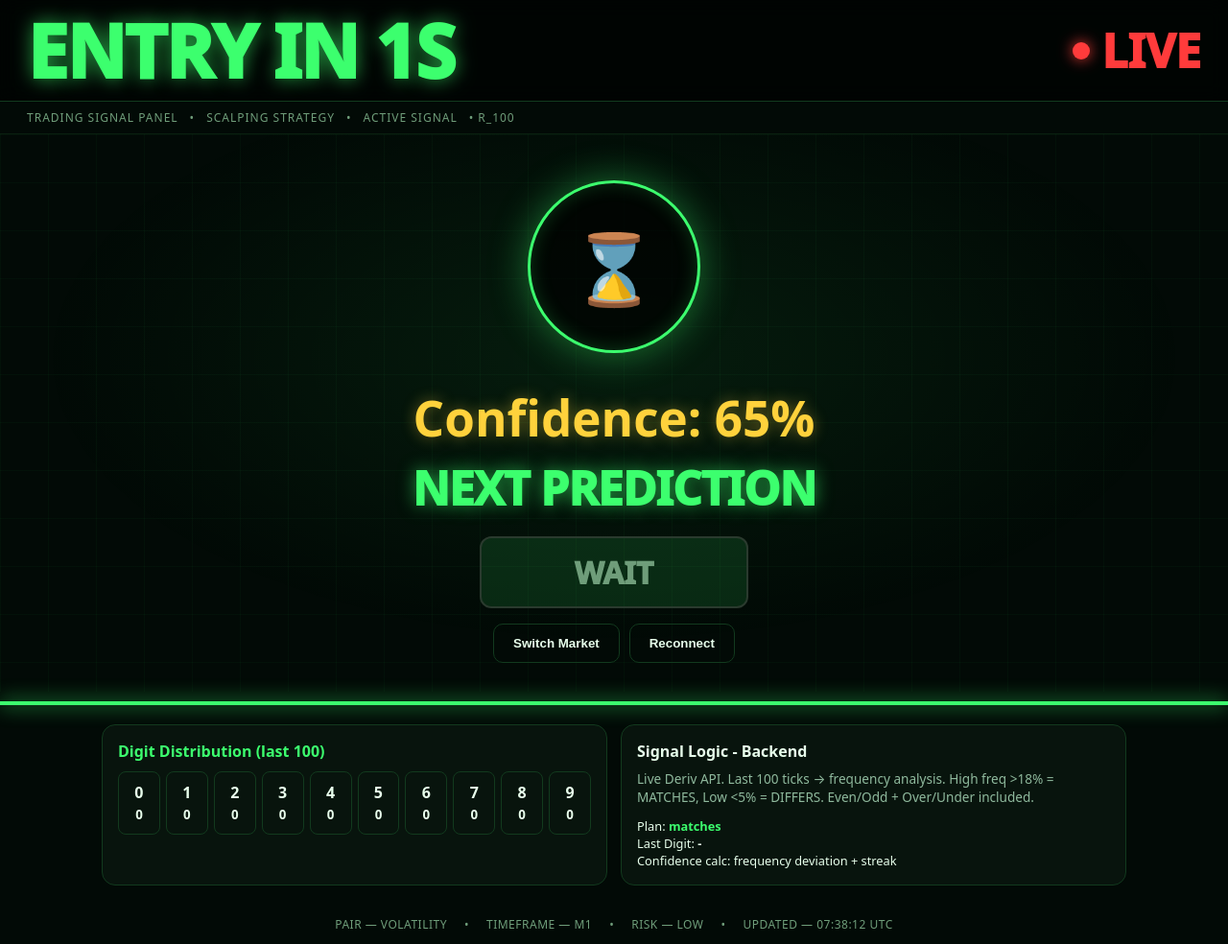
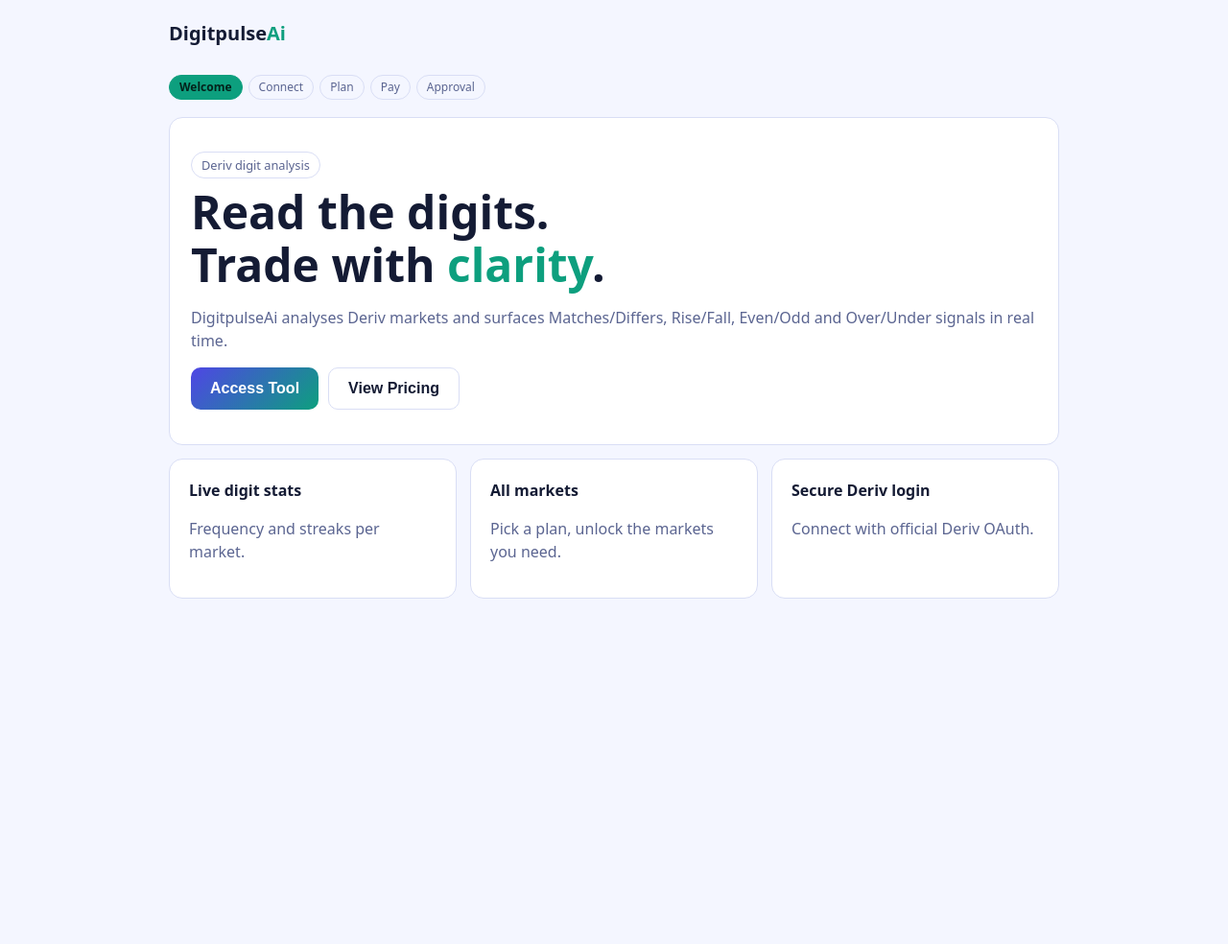
Before and after one commit to marangahezekiel-gif/digitpulseai, a plain HTML site: page index.html in a window 1280 px wide. Shown: the whole page at 96% size. After the commit the page ends 800 px from the top, so only its background shows below. Drawn offline with Linux system fonts and the light colour scheme.

```diff
--- a/index.html
+++ b/index.html
@@ -2,124 +2,93 @@
 <html lang="en">
 <head>
 <meta charset="utf-8">
-<meta name="viewport" content="width=device-width, initial-scale=1">
-<title>DigitpulseAi - LIVE Signal Panel</title>
+<meta name="viewport" content="width=device-width, initial-scale=1, viewport-fit=cover">
+<title>DigitpulseAi</title>
 <style>
-:root{--bg:#020a06;--card:#08140d;--bd:#123a1e;--tx:#e8ffec;--ac:#3cff6e;--ac2:#ffd23c;--red:#ff3b3b}
-*{box-sizing:border-box;margin:0;padding:0}
-body{background:var(--bg);color:var(--tx);font-family:system-ui,-apple-system,Segoe UI,Roboto,sans-serif;overflow-x:hidden}
-.top{display:flex;justify-content:space-between;align-items:center;padding:18px 28px;border-bottom:1px solid var(--bd);background:rgba(0,0,0,.6);backdrop-filter:blur(10px)}
-.entry{font-size:clamp(2rem,7vw,4.8rem);font-weight:1000;letter-spacing:-2px;color:var(--ac);text-shadow:0 0 20px rgba(60,255,110,.6);line-height:.9}
-.live{color:var(--red);font-weight:1000;font-size:clamp(1.5rem,4vw,3rem);display:flex;align-items:center;gap:12px}
-.live i{width:18px;height:18px;background:var(--red);border-radius:50%;display:inline-block;box-shadow:0 0 15px var(--red);animation:pulse 1s infinite}
-@keyframes pulse{0%,100%{opacity:1;transform:scale(1)}50%{opacity:.5;transform:scale(1.2)}}
-.sub{padding:8px 28px;font-size:.75rem;letter-spacing:1px;color:#6f9d7a;display:flex;gap:12px;flex-wrap:wrap;border-bottom:1px solid #0a2010}
-.main{min-height:72vh;display:flex;flex-direction:column;align-items:center;justify-content:center;padding:30px 16px;text-align:center;position:relative;background:radial-gradient(600px 300px at 50% 40%, rgba(60,255,110,.08), transparent), linear-gradient(rgba(60,255,110,.03) 1px, transparent 1px), linear-gradient(90deg, rgba(60,255,110,.03) 1px, transparent 1px);background-size:auto, 50px 50px, 50px 50px}
-.hour{width:180px;height:180px;border:3px solid var(--ac);border-radius:50%;display:grid;place-items:center;margin:18px auto;box-shadow:0 0 40px rgba(60,255,110,.4), inset 0 0 20px rgba(60,255,110,.2);background:rgba(0,0,0,.7)}
-.hour span{font-size:4.5rem}
-.conf{font-size:clamp(1.8rem,5vw,3.2rem);font-weight:900;color:var(--ac2);text-shadow:0 0 15px rgba(255,210,60,.4);margin-top:14px}
-.next{font-size:clamp(1.6rem,5vw,3rem);font-weight:1000;color:var(--ac);letter-spacing:-1px;margin-top:6px;text-shadow:0 0 18px rgba(60,255,110,.6)}
-.sig{margin-top:18px;padding:14px 28px;border:2px solid var(--ac);border-radius:12px;font-size:clamp(1.2rem,3vw,2rem);font-weight:1000;background:rgba(60,255,110,.12);min-width:280px}
-.sig.MATCHES{border-color:var(--ac);color:var(--ac)}
-.sig.DIFFERS{border-color:var(--red);color:var(--red)}
-.sig.WAIT{border-color:#2a3a2e;color:#6f9d7a}
-.grid{max-width:1100px;margin:0 auto;padding:20px 16px;display:grid;gap:14px;grid-template-columns:repeat(auto-fit,minmax(260px,1fr))}
-.card{background:var(--card);border:1px solid var(--bd);border-radius:14px;padding:16px}
-.digits{display:grid;grid-template-columns:repeat(10,1fr);gap:6px;margin-top:10px}
-.d{border:1px solid var(--bd);border-radius:8px;padding:10px 0;text-align:center;font-weight:900}
-.d.hot{border-color:var(--ac);background:rgba(60,255,110,.15);color:var(--ac)}
-.bottom{height:4px;background:var(--ac);box-shadow:0 0 20px var(--ac);margin-top:10px}
-.foot{display:flex;justify-content:center;gap:18px;flex-wrap:wrap;padding:12px;font-size:.75rem;color:#6f9d7a;letter-spacing:.5px}
-button{cursor:pointer}
-.btn{background:linear-gradient(135deg,#1a6d33,var(--ac));border:0;color:#02140a;font-weight:900;padding:12px 20px;border-radius:10px}
+:root{--bg:#0b1020;--card:#141b34;--bd:#263056;--tx:#e8ecff;--mu:#9aa6d6;--ac:#22d3a6;--ac2:#6366f1;--wr:#fbbf24;
+box-sizing:border-box;padding-top:env(safe-area-inset-top,0px);padding-bottom:env(safe-area-inset-bottom,0px)}
+@media(prefers-color-scheme:light){:root:not([data-theme="dark"]){--bg:#f4f6ff;--card:#fff;--bd:#d9def5;--tx:#141b34;--mu:#5b6591;--ac:#0d9f7e;--ac2:#4f46e5;--wr:#b45309}}
+:root[data-theme="light"]{--bg:#f4f6ff;--card:#fff;--bd:#d9def5;--tx:#141b34;--mu:#5b6591;--ac:#0d9f7e;--ac2:#4f46e5;--wr:#b45309}
+:root[data-theme="dark"]{--bg:#0b1020;--card:#141b34;--bd:#263056;--tx:#e8ecff;--mu:#9aa6d6;--ac:#22d3a6;--ac2:#6366f1;--wr:#fbbf24}
+html{scroll-padding-top:env(safe-area-inset-top,0px)}
+*{box-sizing:border-box}
+body{margin:0;background:var(--bg);color:var(--tx);font-family:system-ui,-apple-system,"Segoe UI",Roboto,sans-serif;line-height:1.5}
+.w{max-width:960px;margin:0 auto;padding:20px 16px 48px}
+nav{display:flex;justify-content:space-between;align-items:center;margin-bottom:28px}
+.logo{font-weight:800;font-size:1.25rem}.logo b{color:var(--ac)}
+.pill{font-size:.8rem;color:var(--mu);border:1px solid var(--bd);border-radius:99px;padding:4px 10px}
+h1{font-size:clamp(1.9rem,6vw,3rem);line-height:1.15;margin:.2em 0}
+h2{margin:.2em 0 .6em}
+p{color:var(--mu)}
+.btn{background:linear-gradient(135deg,var(--ac2),var(--ac));color:#fff;border:0;border-radius:10px;padding:12px 20px;font-size:1rem;font-weight:700;cursor:pointer}
 .btn.g{background:transparent;border:1px solid var(--bd);color:var(--tx)}
+.btn:disabled{opacity:.5;cursor:not-allowed}
+.card{background:var(--card);border:1px solid var(--bd);border-radius:14px;padding:20px}
+.grid{display:grid;gap:14px;grid-template-columns:repeat(auto-fit,minmax(240px,1fr))}
+.plan{cursor:pointer;position:relative;transition:.15s}
+.plan:hover,.plan.sel{border-color:var(--ac);transform:translateY(-2px)}
+.price{font-size:2rem;font-weight:800}.price small{font-size:.9rem;color:var(--mu);font-weight:400}
+.tag{position:absolute;top:-10px;right:14px;background:var(--ac);color:#04221b;font-size:.7rem;font-weight:800;padding:2px 10px;border-radius:99px}
+ul{padding-left:18px;color:var(--mu)}
+.row{display:flex;gap:8px;align-items:center;background:var(--bg);border:1px solid var(--bd);border-radius:10px;padding:10px;margin:6px 0 14px}
+.row code{flex:1;word-break:break-all;font-size:.9rem}
+.row button{border:0;background:var(--ac2);color:#fff;border-radius:8px;padding:6px 12px;cursor:pointer}
+.tabs{display:flex;gap:8px;margin:14px 0}
+.tabs .btn{flex:1}
+.hid{display:none}
+.steps{display:flex;gap:6px;margin-bottom:18px;font-size:.75rem;color:var(--mu);flex-wrap:wrap}
+.steps span{padding:3px 10px;border-radius:99px;border:1px solid var(--bd)}.steps .on{background:var(--ac);color:#04221b;border-color:var(--ac);font-weight:700}
+.wait{text-align:center}.wait .ic{font-size:3rem}
+.note{font-size:.8rem;color:var(--wr)}
+.acts{display:flex;gap:10px;flex-wrap:wrap;margin-top:14px}
 </style>
 </head>
 <body>
-<div class="top">
-<div class="entry" id="entry">ENTRY IN 3S</div>
-<div class="live"><i></i>LIVE</div>
+<div class="w">
+<nav><div class="logo">Digitpulse<b>Ai</b></div></nav>
+<div class="steps" id="steps"></div>
+<main id="app"></main>
 </div>
-<div class="sub"><span>TRADING SIGNAL PANEL</span><span>•</span><span>SCALPING STRATEGY</span><span>•</span><span>ACTIVE SIGNAL</span><span id="market">• R_100</span></div>
-
-<div class="main">
-<div class="hour"><span>⌛</span></div>
-<div class="conf" id="conf">Confidence: 65%</div>
-<div class="next">NEXT PREDICTION</div>
-<div class="sig WAIT" id="signal">ANALYZING TICKS...</div>
-<div style="margin-top:16px;display:flex;gap:10px"><button class="btn g" onclick="switchMarket()">Switch Market</button><button class="btn g" onclick="connect()">Reconnect</button></div>
-</div>
-
-<div class="bottom"></div>
-
-<div class="grid">
-<div class="card"><b style="color:var(--ac)">Digit Distribution (last 100)</b><div class="digits" id="dgrid"></div><div style="margin-top:10px;font-size:.8rem;color:#6f9d7a" id="ticks"></div></div>
-<div class="card"><b>Signal Logic - Backend</b><p style="font-size:.85rem;color:#8fb99d;margin-top:8px">Live Deriv API. Last 100 ticks → frequency analysis. High freq >18% = MATCHES, Low <5% = DIFFERS. Even/Odd + Over/Under included.</p><div style="margin-top:12px;font-size:.8rem"><div>Plan: <b id="plan" style="color:var(--ac)">matches</b></div><div>Last Digit: <b id="last">-</b></div><div>Confidence calc: frequency deviation + streak</div></div></div>
-</div>
-
-<div class="foot"><span>PAIR — VOLATILITY</span><span>•</span><span>TIMEFRAME — M1</span><span>•</span><span>RISK — LOW</span><span>•</span><span id="time">UPDATED — --:--:-- UTC</span></div>
-
 <script>
-var APP_ID="34yJS0kUHIBFwADximqJH";
-var S={market:"R_100",digits:[],last:null,plan:"matches",entry:3,confidence:65,signal:"WAIT"};
-var ws=null,timer=null;
-
-function connect(){
- if(ws) ws.close();
- ws=new WebSocket("wss://ws.binaryws.com/websockets/v3?app_id="+APP_ID);
- ws.onopen=()=>{ws.send(JSON.stringify({ticks_history:S.market,count:100,end:"latest"})); ws.send(JSON.stringify({ticks:S.market}))};
- ws.onmessage=e=>{
-  var d=JSON.parse(e.data);
-  if(d.history){
-    S.digits=d.history.prices.map(p=>parseInt(p.toString().slice(-1))).reverse();
-    analyze();
-  }
-  if(d.tick){
-    var dig=parseInt(d.tick.quote.toString().slice(-1));
-    S.last=dig; S.digits.unshift(dig); if(S.digits.length>100) S.digits.pop();
-    S.entry=3; S.confidence=55+Math.floor(Math.random()*35);
-    analyze();
-  }
- };
-}
-function analyze(){
- if(S.digits.length<10) return;
- var freq={}; S.digits.forEach(x=>freq[x]=(freq[x]||0)+1);
- var last=S.digits[0];
- var fLast=freq[last]||0;
- var most=Object.keys(freq).reduce((a,b)=>freq[a]>freq[b]?a:b);
- // BOLD LOGIC
- if(fLast>=18) S.signal="MATCHES "+last;
- else if(fLast<=4) S.signal="DIFFERS "+last;
- else if(last%2===0) S.signal="EVEN - RISE";
- else S.signal="ODD - FALL";
- if(last>4) S.signal+=" | OVER 4"; else S.signal+=" | UNDER 4";
- render();
-}
+var APP_ID="34yJS0kUHIBFwADximqJH",WA="254741092009",USDT="TFqjtFXBmu6aeFMar3VZzijJqRcNYzXndB",MPESA="0741080064",PAYEE="Hezekiel Machuka";
+var PLANS=[
+{id:"matches",name:"Matches / Differs",price:150,tag:"Best value",f:["All market analysis","Matches / Differs signals","Rise/Fall, Even/Odd, Over/Under","Full year access"]},
+{id:"rfeo",name:"Rise/Fall + Even/Odd",price:100,f:["All other markets","Rise/Fall analysis","Even/Odd analysis","No Matches / Differs"]},
+{id:"ou",name:"Over / Under",price:80,f:["Over/Under analysis","Digit stats and trends","Full year access"]}];
+var S={view:"home",account:null,plan:null,method:"usdt",status:null};
+function load(){try{var d=JSON.parse(localStorage.getItem("dpai")||"{}");for(var k in d)S[k]=d[k]}catch(e){}}
+function save(){try{localStorage.setItem("dpai",JSON.stringify({account:S.account,plan:S.plan,status:S.status}))}catch(e){}}
+function plan(){return PLANS.filter(function(p){return p.id===S.plan})[0]}
+function go(v){S.view=v;render();window.scrollTo(0,0)}
+function copy(t,b){var ok=function(){var o=b.textContent;b.textContent="Copied!";setTimeout(function(){b.textContent=o},1400)};
+try{navigator.clipboard.writeText(t).then(ok,fb)}catch(e){fb()}
+function fb(){var a=document.createElement("textarea");a.value=t;document.body.appendChild(a);a.select();try{document.execCommand("copy");ok()}catch(e){}a.remove()}}
+function parseOAuth(){var q=new URLSearchParams(location.search),a=q.get("acct1");
+if(a){S.account=a;save();try{history.replaceState(null,"",location.pathname)}catch(e){}}}
+function derivLogin(){location.href="https://oauth.deriv.com/oauth2/authorize?app_id="+APP_ID}
+function demo(){S.account="Demo-User";save();go(S.plan?"pay":"plans")}
+function pick(id){S.plan=id;save();if(S.status==="pending")go("wait");else if(!S.account)go("login");else go("pay")}
+function waLink(){var p=plan();return "https://wa.me/"+WA+"?text="+encodeURIComponent("Hello, I have paid for DigitpulseAi ("+p.name+" - $"+p.price+"/yr) via "+(S.method==="usdt"?"USDT TRC20":"M-Pesa")+". Account: "+S.account+". Screenshot attached.")}
+function paid(){S.status="pending";save();window.open(waLink(),"_blank");go("wait")}
+function reset(){S.plan=null;S.status=null;S.method="usdt";save();go("plans")}
+function logout(){S={view:"home",account:null,plan:null,status:null,method:"usdt"};save();render()}
+function setM(m){S.method=m;render()}
+function accessTool(){if(!S.account)go("login");else if(S.status==="pending")go("wait");else go("plans")}
+function row(v,id){return '<div class="row"><code>'+v+'</code><button onclick="copy(\''+v+'\',this)">Copy</button></div>'}
+var V={
+home:function(){return '<div class="card" style="padding:36px 22px"><span class="pill">Deriv digit analysis</span><h1>Read the digits.<br>Trade with <span style="color:var(--ac)">clarity</span>.</h1><p>DigitpulseAi analyses Deriv markets and surfaces Matches/Differs, Rise/Fall, Even/Odd and Over/Under signals in real time.</p><div class="acts"><button class="btn" onclick="accessTool()">Access Tool</button><button class="btn g" onclick="go(\'plans\')">View Pricing</button>'+(S.account?'<button class="btn g" onclick="logout()">Disconnect</button>':'')+'</div></div><div class="grid" style="margin-top:14px"><div class="card"><b>Live digit stats</b><p>Frequency and streaks per market.</p></div><div class="card"><b>All markets</b><p>Pick a plan, unlock the markets you need.</p></div><div class="card"><b>Secure Deriv login</b><p>Connect with official Deriv OAuth.</p></div></div>'},
+login:function(){return '<div class="card" style="max-width:440px;margin:0 auto"><h2>Connect your Deriv account</h2><p>Log in with Deriv to link your account, then continue to billing.</p><button class="btn" style="width:100%" onclick="derivLogin()">Connect with Deriv</button><div class="acts"><button class="btn g" onclick="demo()">Continue in preview mode</button><button class="btn g" onclick="go(\'home\')">Back</button></div><p class="note">Preview mode skips Deriv login so you can test the billing flow.</p></div>'},
+plans:function(){return '<h2>Choose your plan</h2><p>Billed yearly. Select an offer to continue.</p><div class="grid">'+PLANS.map(function(p){return '<div class="card plan" style="display:flex;flex-direction:column">'+(p.tag?'<span class="tag">'+p.tag+'</span>':'')+'<b>'+p.name+'</b><div class="price">$'+p.price+'<small>/yr</small></div><ul style="flex:1">'+p.f.map(function(x){return '<li>'+x+'</li>'}).join('')+'</ul><button class="btn" style="width:100%" onclick="pick(\''+p.id+'\')">Choose plan</button></div>'}).join('')+'</div><div class="acts"><button class="btn g" onclick="go(\'home\')">Back</button></div>'},
+pay:function(){var p=plan(),u=S.method==="usdt";return '<div class="card" style="max-width:520px;margin:0 auto"><h2>Payment</h2><p>'+p.name+' &middot; <b style="color:var(--tx)">$'+p.price+'/yr</b></p><div class="tabs"><button class="btn'+(u?'':' g')+'" onclick="setM(\'usdt\')">USDT TRC20</button><button class="btn'+(u?' g':'')+'" onclick="setM(\'mpesa\')">M-Pesa</button></div>'+(u?'<p>Send exactly <b style="color:var(--tx)">'+p.price+' USDT</b> on the <b style="color:var(--tx)">TRC20</b> network to:</p>'+row(USDT)+'<p class="note">Only use the TRC20 network. Other networks will be lost.</p>':'<p>Send <b style="color:var(--tx)">KES equivalent of $'+p.price+'</b> to:</p>'+row(MPESA)+'<p>Name: <b style="color:var(--tx)">'+PAYEE+'</b></p>')+'<p>After paying, tap below and send your payment screenshot on WhatsApp.</p><div class="acts"><button class="btn" onclick="paid()">I have made the payment</button><button class="btn g" onclick="go(\'plans\')">Back</button></div></div>'},
+wait:function(){var p=plan();return '<div class="card wait" style="max-width:480px;margin:0 auto"><div class="ic">&#9203;</div><h2>Waiting for approval</h2><p>We received your payment request for <b style="color:var(--tx)">'+(p?p.name:'')+'</b>. Once you send your screenshot on WhatsApp, it will be approved shortly. You do not need to pay again &mdash; just return to this page.</p><div class="acts" style="justify-content:center"><a href="'+waLink()+'" target="_blank" rel="noopener"><button class="btn">Open WhatsApp</button></a><button class="btn g" onclick="reset()">Reset (preview)</button></div></div>'}
+};
+var ST=[["home","Welcome"],["login","Connect"],["plans","Plan"],["pay","Pay"],["wait","Approval"]];
 function render(){
- document.getElementById("last").textContent=S.last??"-";
- document.getElementById("plan").textContent=S.plan;
- document.getElementById("conf").textContent="Confidence: "+S.confidence+"%";
- document.getElementById("signal").textContent=S.signal;
- document.getElementById("signal").className="sig "+(S.signal.includes("MATCHES")?"MATCHES":S.signal.includes("DIFFERS")?"DIFFERS":"WAIT");
- var fg={}; S.digits.forEach(x=>fg[x]=(fg[x]||0)+1);
- document.getElementById("dgrid").innerHTML=[0,1,2,3,4,5,6,7,8,9].map(n=>'<div class="d '+(fg[n]>12?"hot":"")+'">'+n+'<br><small>'+(fg[n]||0)+'</small></div>').join('');
- document.getElementById("ticks").textContent=S.digits.slice(0,30).join(" - ");
- document.getElementById("market").textContent="• "+S.market;
- document.getElementById("time").textContent="UPDATED — "+new Date().toUTCString().split(" ")[4]+" UTC";
-}
-function countdown(){
- if(timer) clearInterval(timer);
- timer=setInterval(()=>{
-  S.entry--; if(S.entry<=0) S.entry=3;
-  document.getElementById("entry").textContent="ENTRY IN "+S.entry+"S";
- },1000);
-}
-function switchMarket(){
- var ms=["R_100","R_50","R_25","R_10"]; var i=ms.indexOf(S.market); S.market=ms[(i+1)%ms.length]; connect();
-}
-connect(); countdown(); render();
-setInterval(()=>{if(S.digits.length) analyze()},3000);
+document.getElementById("steps").innerHTML=ST.map(function(s){return '<span class="'+(s[0]===S.view?'on':'')+'">'+s[1]+'</span>'}).join('');
+document.getElementById("app").innerHTML=V[S.view]()}
+load();parseOAuth();
+if(S.status==="pending"&&S.account)S.view="wait";else if(S.account&&S.plan)S.view="pay";
+render();
 </script>
 </body>
 </html>
```
